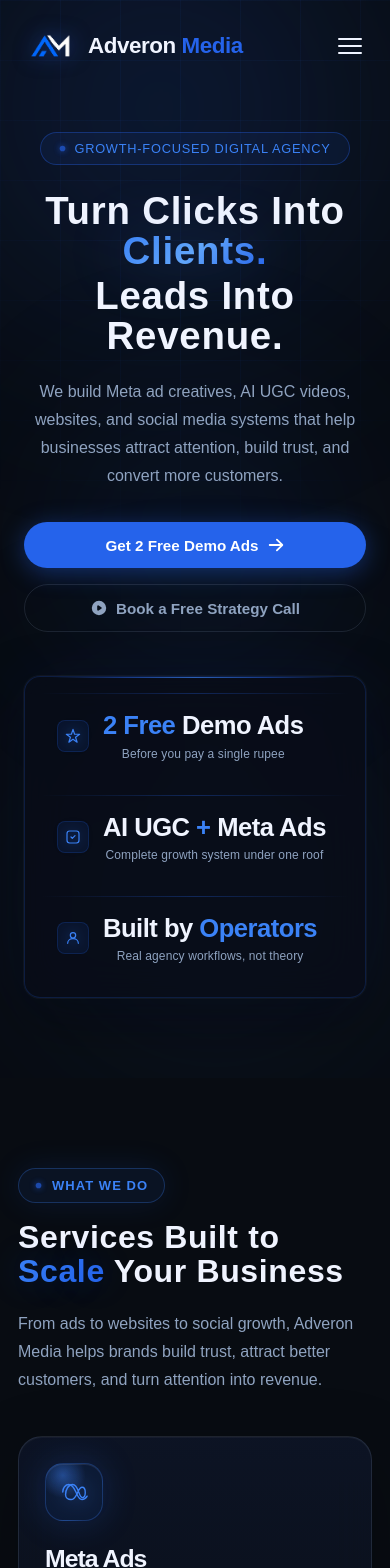
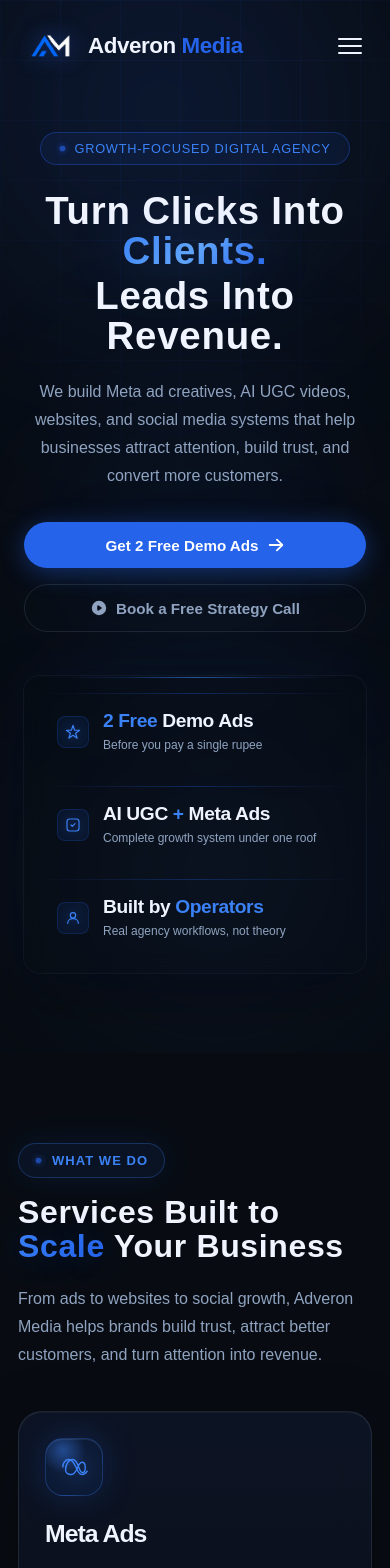
Before and after one commit to HoneyCode24/adveron-media, a React (Vite) app: page / in a window 390 px wide. Shown: the top 1568 px of the page. Built offline with nearby package versions, Linux system fonts and the light colour scheme.

Commit message:
update the ui

```diff
--- a/src/components/About.css
+++ b/src/components/About.css
@@ -192,7 +192,7 @@
   padding: 22px;
   transform: rotate(-4deg);
   z-index: 1;
-  opacity: 0.92;
+  opacity: 1;
 }
 
 /* Front card — overlaps center-left, sits on top */
@@ -352,6 +352,84 @@
   transform: rotate(1deg);
   z-index: 2;
   transition: transform 0.4s ease, opacity 0.4s ease;
+}
+
+@media (max-width: 768px) {
+  .about-visual {
+    min-height: unset;
+    display: flex;
+    flex-direction: column;
+    gap: 16px;
+    align-items: center;
+    padding: 0 16px;
+  }
+
+  /* Both cards go back to normal flow */
+  .visual-card-back,
+  .visual-card-front {
+    position: relative;
+    top: unset;
+    right: unset;
+    bottom: unset;
+    left: unset;
+    width: min(400px, 100%);
+    z-index: 1;
+    opacity: 0.7;
+  }
+
+  /* Keep a subtle tilt so it still feels designed */
+  .visual-card-back {
+    transform: rotate(-1.5deg);
+  }
+
+  .visual-card-front {
+    transform: rotate(1deg);
+  }
+
+  /* Disable hover lift — no hover on touch screens */
+  .visual-card-back:hover {
+    transform: rotate(-1.5deg);
+    z-index: 1;
+    box-shadow:
+      0 24px 90px rgba(0, 0, 0, 0.34),
+      inset 0 1px 0 rgba(255, 255, 255, 0.04);
+  }
+
+  .about-visual:has(.visual-card-back:hover) .visual-card-front {
+    transform: rotate(1deg);
+    opacity: 1;
+  }
+
+  /* Hide glow on mobile — saves paint cost */
+  .about-glow {
+    display: none;
+  }
+}
+
+@media (max-width: 480px) {
+  .visual-card-back,
+  .visual-card-front {
+    transform: rotate(0deg);
+    width: 100%;
+    border-radius: 14px;
+  }
+
+  .visual-card-back:hover {
+    transform: rotate(0deg);
+  }
+
+  .about-visual:has(.visual-card-back:hover) .visual-card-front {
+    transform: rotate(0deg);
+    opacity: 1;
+  }
+
+  .visual-card-back {
+    padding: 18px;
+  }
+
+  .visual-card-front {
+    padding: 20px;
+  }
 }
 /* Block 2 — Why Us */
 
--- a/src/components/Hero.css
+++ b/src/components/Hero.css
@@ -371,10 +371,10 @@
   gap: 0;
   width: min(100%, 860px);
   margin: 0 auto;
-  border: 1px solid rgba(37, 99, 235, 0.2);
+  border: 0.5px solid rgba(37, 99, 235, 0.01);
   border-radius: 20px;
-  background: rgba(8, 12, 24, 0.75);
-  backdrop-filter: blur(20px);
+  background: rgba(10, 14, 24, 0.05);
+  backdrop-filter: blur(10px);
   -webkit-backdrop-filter: blur(20px);
   overflow: hidden;
   animation: fadeIn 1s 1.1s ease both;
@@ -396,9 +396,9 @@
   background: linear-gradient(
     90deg,
     transparent,
-    rgba(37, 99, 235, 0.5),
-    rgba(59, 130, 246, 0.7),
-    rgba(37, 99, 235, 0.5),
+    rgba(37, 99, 235, 0.2),
+    rgba(59, 130, 246, 0.6),
+    rgba(37, 99, 235, 0.2),
     transparent
   );
   z-index: 1;
@@ -447,7 +447,13 @@
   margin-bottom: 4px;
   flex-shrink: 0;
 }
-
+.hero__stat-text{
+  display:flex;
+  flex-direction: column;
+  gap: 5px;
+  justify-content: center;
+  align-items: start;
+}
 .hero__stat-icon svg {
   width: 16px;
   height: 16px;
@@ -461,7 +467,7 @@
 
 .hero__stat-number {
   font-family: var(--font-display);
-  font-size: 1rem;
+  font-size: 1.4rem;
   font-weight: 700;
   color: var(--clr-text);
   letter-spacing: -0.02em;
@@ -480,7 +486,7 @@
   color: var(--clr-text-muted);
   font-weight: 400;
   line-height: 1.5;
-  letter-spacing: 0.01em;
+  /* letter-spacing: 0.01em; */
 }
 
 /* Vertical divider between stats */
@@ -535,10 +541,14 @@
     flex-shrink: 0;
   }
 
+  .hero__stat-number {
+    font-size: 1.2rem;
+  }
   .hero__stat-text {
     display: flex;
     flex-direction: column;
     gap: 2px;
+    align-items: start;
   }
 }
 
@@ -548,7 +558,13 @@
   }
 
   .hero__stat-number {
-    font-size: 0.92rem;
+    font-size: 1.2rem;
+  }
+    .hero__stat-text {
+    display: flex;
+    flex-direction: column;
+    gap: 2px;
+    align-items: start;
   }
 }
 
@@ -712,9 +728,6 @@
     gap: 24px;
   }
 
-  .hero__stat-number {
-    font-size: 1.6rem;
-  }
 }
 
 @media (max-width: 480px) {
```
Also changed, not shown: src/components/Hero.jsx (indentation only).
